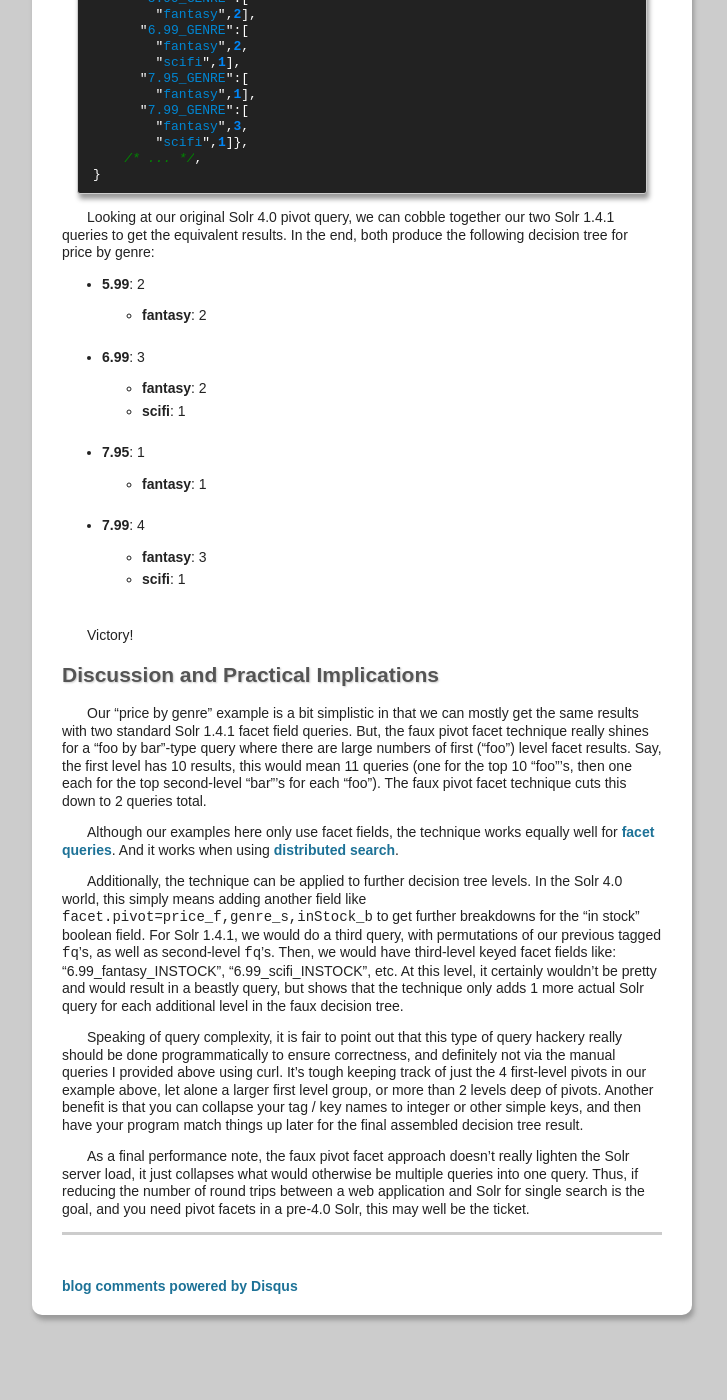
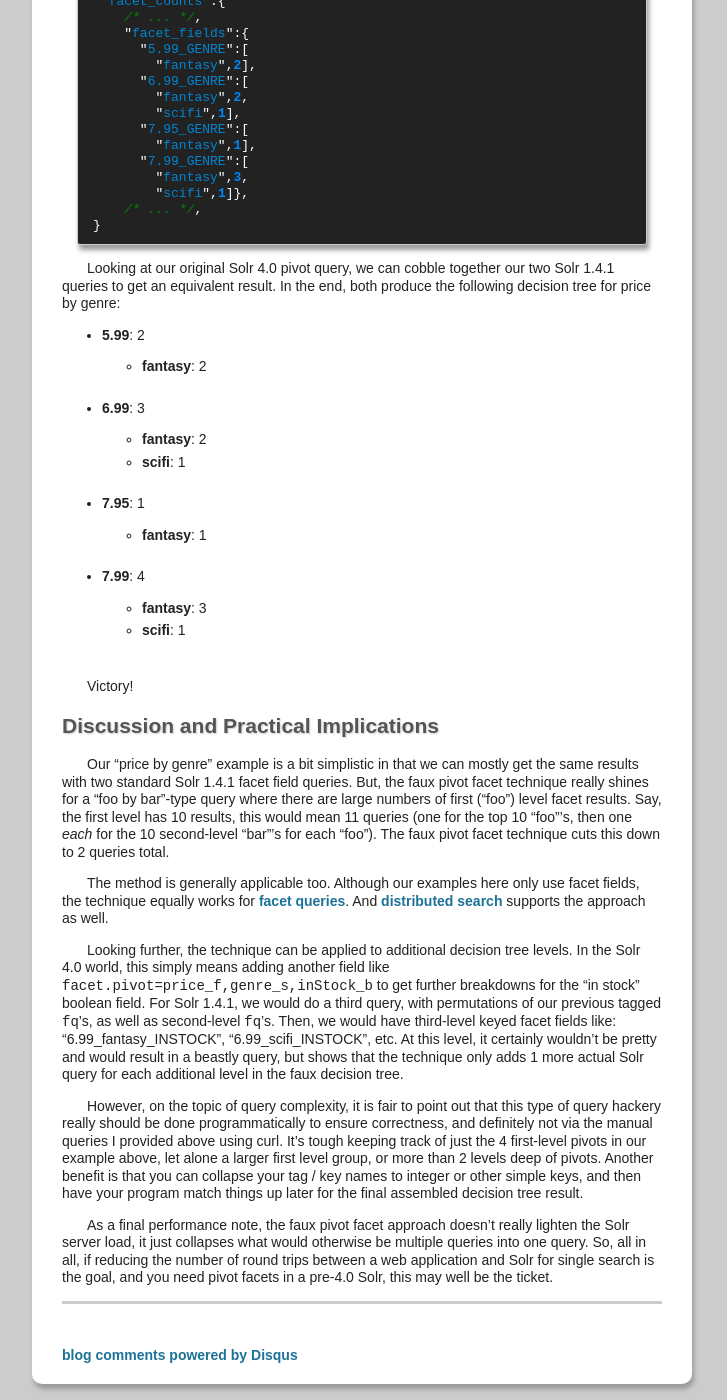
Before and after one commit to ryan-roemer/loose-bits, a Jekyll site: the page built from _posts/2011-09-20-pivot-facets-solr.md, in a window 1280 px wide and 1400 px high, scrolled down 6542 px. Shown: the whole window, without its empty margins (278-1005 px from the left). Built offline with Jekyll 4.4.1, drawn with Linux system fonts in a browser that asks for light colours; Markdown is read by kramdown in place of the engine named in the settings; comment, search, counter and statistics services are not loaded; before the commit the page ends 7887 px from its top, so only the background shows below that; some of the changed text lies outside the part shown.

Commit message:
Solr Post: Final edits.

```diff
--- a/_posts/2011-09-20-pivot-facets-solr.md
+++ b/_posts/2011-09-20-pivot-facets-solr.md
@@ -24,8 +24,8 @@
 axes -- typically in our case "field/query by year" for a time series.
 However, we use Solr 1.4.1 and are unlikely to migrate to Solr 4.0 in the
 meantime. Our existing approach was to simply query for the top "n" fields for
-a first query, then for *each* field result, perform a second-level facet query
-by year. So, for the top 20 results, we would perform 1 + 20 queries -
+a first query, then perform a second-level facet query by year for *each* field
+result. So, for the top 20 results, we would perform 1 + 20 queries -
 clearly not optimal, when we're trying to get this done in the context of a
 blocking HTTP request in our underlying web application.
 
@@ -55,11 +55,18 @@
 $ java -jar start.jar
 {% endhighlight %}
 
-Next, we want to upload a series of documents. We'll use the provided example
-script "post.sh" and create a simple CSV file for the script. The format
-is: first line is field names, other lines are data. I've taken the sample
-"exampledocs/books.csv" file and changed some schema names. Write this out
-to a custom file.
+Next, we want to upload a series of documents. We'll take the provided
+"exampledocs/books.csv" file, tweak it slightly and update via a CSV handler.
+The CSV format is: first line is field names, other lines are data. Note that
+I have changed some field names in the original sample "exampledocs/books.csv"
+file. The following should be written out to a new file, which I am calling
+"sample_books.csv".
+
+Note that we use ``_s`` fields for simplicity, forcing string fields for
+what would ordinarily be text fields -- Solr facets only return results
+on *indexed*, not *stored* terms, and string fields are identical for both.
+In a real deployment, you would use ``copyField`` directives to copy ``text``
+fields to ``string`` fields for faceting.
 
 {% highlight bash %}
 # Create CSV file.
@@ -75,7 +82,11 @@
 0380014300,book,Nine Princes In Amber,6.99,true,Roger Zelazny,the Chronicles of Amber,1,fantasy
 0805080481,book,The Book of Three,5.99,true,Lloyd Alexander,The Chronicles of Prydain,1,fantasy
 080508049X,book,The Black Cauldron,5.99,true,Lloyd Alexander,The Chronicles of Prydain,2,fantasy
+{% endhighlight %}
 
+We'll upload this file to Solr using curl:
+
+{% highlight bash %}
 # Upload to Solr.
 $ curl http://localhost:8983/solr/update/csv \
   --data-binary @sample_books.csv \
@@ -86,12 +97,6 @@
    --data-binary '<commit/>' \
    -H 'Content-type:application/xml'
 {% endhighlight %}
-
-Note that we use ``_s`` fields for simplicity, forcing string fields for
-what would ordinarily be text fields -- Solr facets only return results
-on *indexed*, not *stored* terms, and string fields are identical for both.
-In a real deployment, you would use ``copyField`` directives to copy ``text``
-fields to ``string`` fields for faceting.
 
 You should now be able to query the 10 sample documents at:
 ``http://localhost:8983/solr/admin/form.jsp``.
@@ -176,14 +181,14 @@
 * **``facet.field``**: The normal facet field option.
 * **``facet.query``**: The normal facet query option.
 * **``fq``**: Basic field queries (for restrictions).
-* **Local Params**: We use a couple of Solr [local parameters][local_params]
+* **Local Params**: We use a couple of Solr [local parameters][local_params].
   * **``tag``**: Tags a ``fq`` with an arbitrary name.
   * **``key``**: Tags a facet field an arbitrary name (instead of field name).
   * **``ex``**: Excludes tagged ``fq``'s from being operative on a given facet
     field/query.
 
 Note that either facet fields or facet queries can be used with this technique
-- I'll only show fields, but everything applies equally to queries.
+-- I'll only show fields, but everything applies equally to queries.
 
 ### Setup
 
@@ -419,7 +424,7 @@
 {% endhighlight %}
 
 Looking at our original Solr 4.0 pivot query, we can cobble together our
-two Solr 1.4.1 queries to get the equivalent results. In the end, both produce
+two Solr 1.4.1 queries to get an equivalent result. In the end, both produce
 the following decision tree for price by genre:
 
 * **5.99**: 2
@@ -449,15 +454,15 @@
 faux pivot facet technique really shines for a "foo by bar"-type query where
 there are large numbers of first ("foo") level facet results. Say, the first
 level has 10 results, this would mean 11 queries (one for the top 10 "foo"'s,
-then one each for the top second-level "bar"'s for each "foo"). The faux pivot
+then one *each* for the 10 second-level "bar"'s for each "foo"). The faux pivot
 facet technique cuts this down to 2 queries total.
 
-Although our examples here only use facet fields, the technique works equally
-well for [facet queries][facet_query]. And it works when using
-[distributed search][distributed].
+The method is generally applicable too. Although our examples here only use
+facet fields, the technique equally works for [facet queries][facet_query].
+And [distributed search][distributed] supports the approach as well.
 
-Additionally, the technique can be applied to further decision tree levels.
-In the Solr 4.0 world, this simply means adding another field
+Looking further, the technique can be applied to additional decision tree
+levels. In the Solr 4.0 world, this simply means adding another field
 like ``facet.pivot=price_f,genre_s,inStock_b`` to get further breakdowns for
 the "in stock" boolean field. For Solr 1.4.1, we would do a third query,
 with permutations of our previous tagged ``fq``'s, as well as second-level
@@ -467,20 +472,20 @@
 shows that the technique only adds 1 more actual Solr query for each
 additional level in the faux decision tree.
 
-Speaking of query complexity, it is fair to point out that this type of
-query hackery really should be done programmatically to ensure correctness,
-and definitely not via the manual queries I provided above using curl.
-It's tough keeping track of just the 4 first-level pivots in our example above,
-let alone a larger first level group, or more than 2 levels deep of pivots.
-Another benefit is that you can collapse your tag / key names to integer
-or other simple keys, and then have your program match things up later for
-the final assembled decision tree result.
+However, on the topic of query complexity, it is fair to point out that this
+type of query hackery really should be done programmatically to ensure
+correctness, and definitely not via the manual queries I provided above using
+curl. It's tough keeping track of just the 4 first-level pivots in our example
+above, let alone a larger first level group, or more than 2 levels deep of
+pivots. Another benefit is that you can collapse your tag / key names to
+integer or other simple keys, and then have your program match things up later
+for the final assembled decision tree result.
 
 As a final performance note, the faux pivot facet approach doesn't really
 lighten the Solr server load, it just collapses what would otherwise be
-multiple queries into one query. Thus, if reducing the number of round trips
-between a web application and Solr for single search is the goal, and you
-need pivot facets in a pre-4.0 Solr, this may well be the ticket.
+multiple queries into one query. So, all in all, if reducing the number of
+round trips between a web application and Solr for single search is the goal,
+and you need pivot facets in a pre-4.0 Solr, this may well be the ticket.
 
 [distributed]: http://wiki.apache.org/solr/DistributedSearch
 [ex_facets]: http://wiki.apache.org/solr/SimpleFacetParameters#Multi-Select_Faceting_and_LocalParams
```
Also changed, not shown: other parts of _posts/2011-09-20-pivot-facets-solr.md (+2 -2 lines).
